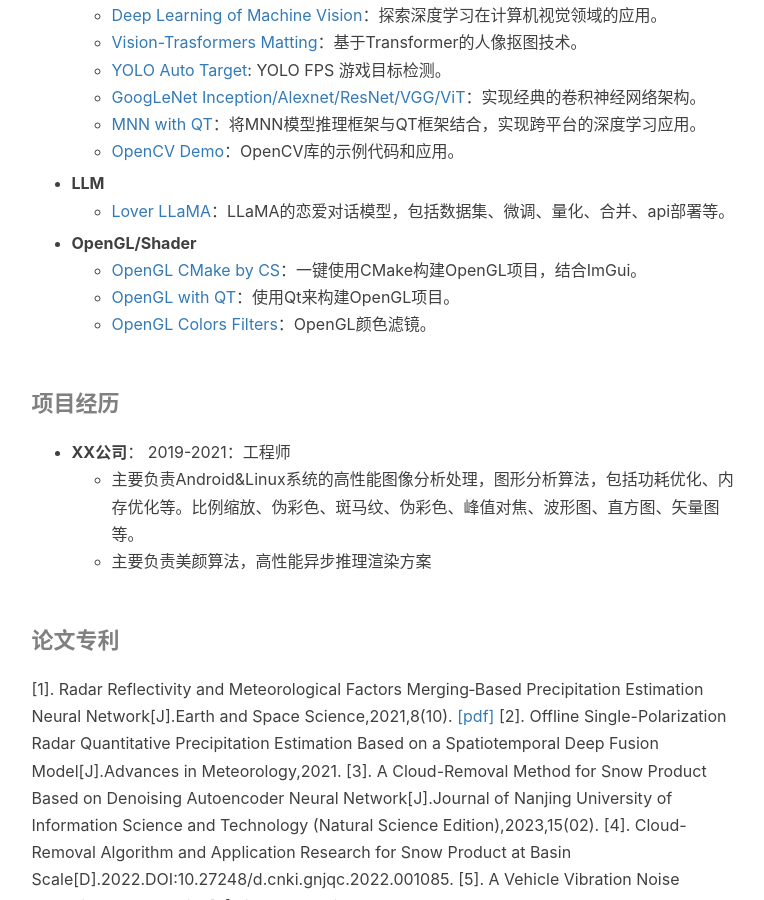
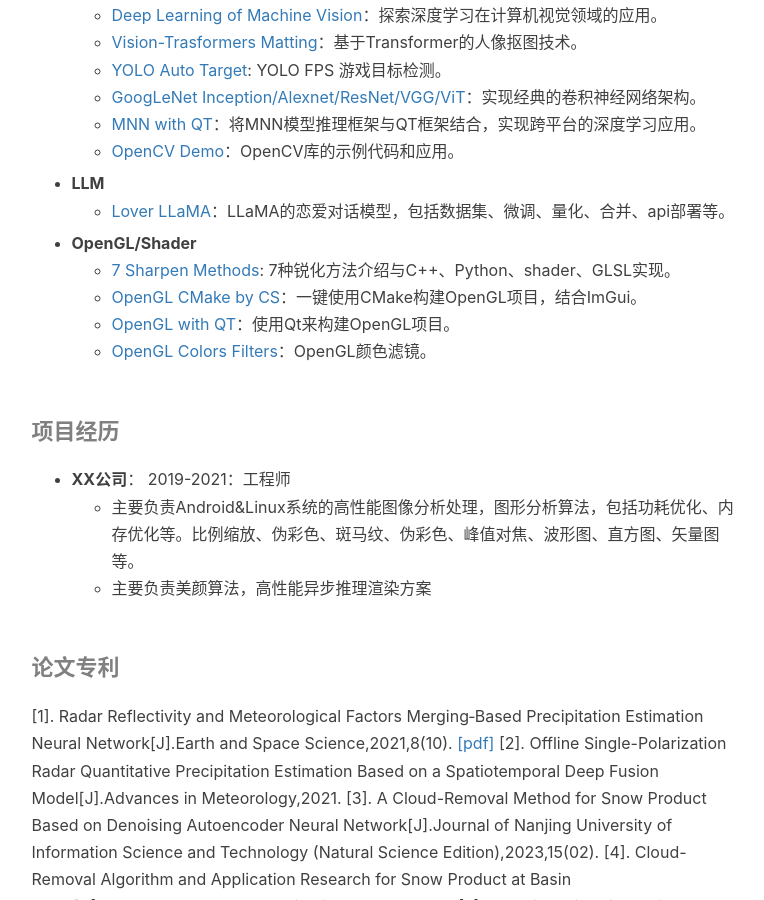
Before and after one commit to CSsaan/CSsaan.github.io, a Jekyll site: the page built from about.html, in a window 1280 px wide and 900 px high, scrolled down 1251 px. Shown: the whole window, without its empty margins (136-900 px from the left). Built offline with Jekyll 4.4.1, drawn with Linux system fonts in a browser that asks for light colours; nearby versions of some CDN libraries; comment, search, counter and statistics services are not loaded.

Commit message:
add sharpen project

```diff
--- a/_includes/about/en.md
+++ b/_includes/about/en.md
@@ -18,6 +18,7 @@
 - **LLM**
   - [Lover LLaMA](https://gitee.com/cehs/lover_llama): LLaMA's love dialogue model, including dataset, fine-tuning, quantization, merging, API deployment, etc.
 - **OpenGL/Shader**
+  - [7 Sharpen Methods](https://blog.csdn.net/sCs12321/article/details/129459772): Introduction to 7 Sharpening Methods and their Implementation in C++, Python, Shader, and GLSL.
   - [OpenGL CMake by CS](https://github.com/CSsaan/OpenGL_CMake_CS): One-click use of CMake to build OpenGL projects, combined with ImGui.
   - [OpenGL with QT](https://github.com/CSsaan/HelloOpenGL): Using Qt to build OpenGL projects.
   - [OpenGL Colors Filters](https://github.com/CSsaan/OpenGL-colors-filters): OpenGL color filters.
--- a/_includes/about/zh.md
+++ b/_includes/about/zh.md
@@ -25,6 +25,7 @@
 - **LLM**
   - [Lover LLaMA](https://gitee.com/cehs/lover_llama)：LLaMA的恋爱对话模型，包括数据集、微调、量化、合并、api部署等。
 - **OpenGL/Shader**
+  - [7 Sharpen Methods](https://blog.csdn.net/sCs12321/article/details/129459772): 7种锐化方法介绍与C++、Python、shader、GLSL实现。
   - [OpenGL CMake by CS](https://github.com/CSsaan/OpenGL_CMake_CS)：一键使用CMake构建OpenGL项目，结合ImGui。
   - [OpenGL with QT](https://github.com/CSsaan/HelloOpenGL)：使用Qt来构建OpenGL项目。
   - [OpenGL Colors Filters](https://github.com/CSsaan/OpenGL-colors-filters)：OpenGL颜色滤镜。
--- a/my/open-sources/myProject.html
+++ b/my/open-sources/myProject.html
@@ -27,6 +27,7 @@
   </li>
   <li>OpenGL/Shader
     <ul>
+      <li><a href="https://blog.csdn.net/sCs12321/article/details/129459772">7 Sharpen Methods</a></li>
       <li><a href="https://github.com/CSsaan/OpenGL_CMake_CS">OpenGL CMake by CS</a></li>
       <li><a href="https://github.com/CSsaan/HelloOpenGL">OpenGL with QT</a></li>
       <li><a href="https://github.com/CSsaan/OpenGL-colors-filters">OpenGL Colors Filters</a></li>
```
